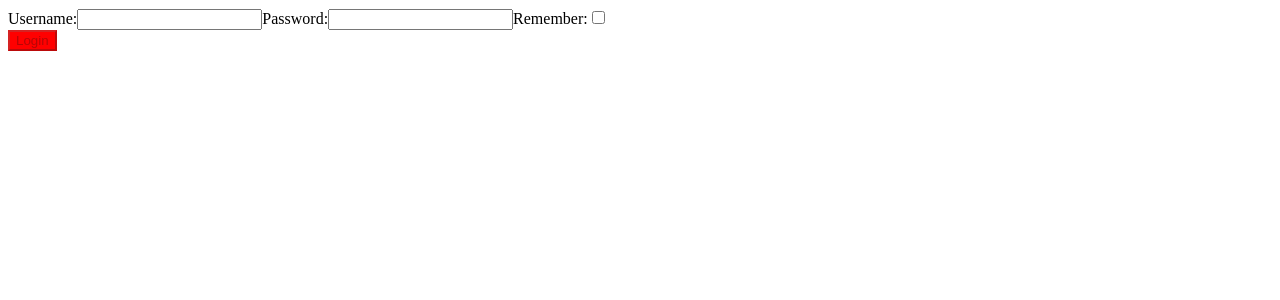
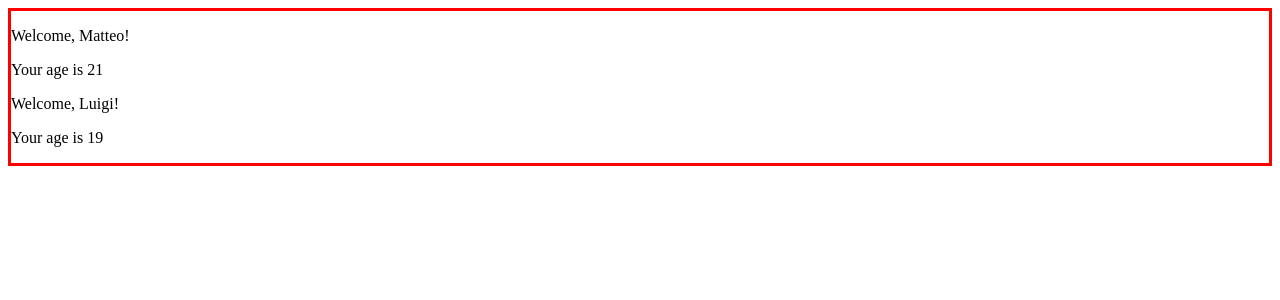
Before and after one commit to MatteoSpinelli/reactDevelhope, a React (Create React App) app in the folder jsx/: page / in a window 1280 px wide. Shown: the top 300 px of the page. Built offline with nearby package versions, Linux system fonts and the light colour scheme.

Commit message:
add exercise files

```diff
--- a/jsx/src/App.js
+++ b/jsx/src/App.js
@@ -1,5 +1,6 @@
 import React from "react";
-import { Login } from "./Login";
+import { Container } from "./Container";
+import { Welcome } from "./Welcome";
 
 export class App extends React.Component{
     onlogin(data){
@@ -8,7 +9,10 @@ export class App extends React.Component{
     render(){
         return (
             <div>
-                <Login onlogin={this.onlogin}/>
+                <Container>
+                    <Welcome name="Matteo" age={21} />
+                    <Welcome name="Luigi" age={19} />
+                </Container>
             </div>
         )
     }
--- /dev/null
+++ b/jsx/src/Container.js
@@ -0,0 +1,11 @@
+import React from "react";
+
+export class Container extends React.Component{
+    render(){
+        return (
+            <div className="container">
+                {this.props.children}
+            </div>
+        )
+    }
+}
--- a/jsx/src/Login.js
+++ /dev/null
@@ -1,48 +0,0 @@
-import React from "react";
-
-export class Login extends React.Component {
-
-    state = {
-        username: "",
-        password: "",
-        remember: false
-    }
-
-    handleChange = (event) => {
-        const name = event.target.name
-        const value = event.target.type === "checkbox" ? event.target.checked : event.target.value
-        this.setState({
-            [name]: value
-        })
-    }
-
-    controlButton = () => {
-        return !(this.state.username && this.state.password)
-    }
-
-
-    render() {
-        return (
-            <form>
-                <for>Username:</for>
-                <input type="text" name="username" value={this.state.username} onChange={this.handleChange} />
-                <for>Password:</for>
-                <input type="password" name="password" value={this.state.password} onChange={this.handleChange} />
-                <for>Remember:</for>
-                <input type="checkbox" name="remember" checked={this.state.remember} onChange={this.handleChange} />
-                <br />
-                <button disabled={this.controlButton()}
-                    onClick={
-                        (event) => {
-                            event.preventDefault()
-                            this.props.onlogin(this.state)
-                        }
-                    } style={
-                        {
-                            backgroundColor: this.state.password.length <= 8 ? "red" : "green"
-                        }
-                    }>Login</button>
-            </form>
-        )
-    }
-}
--- a/jsx/src/Welcome.js
+++ b/jsx/src/Welcome.js
@@ -4,7 +4,7 @@ import { Age } from "./Age";
 export class Welcome extends React.Component {
     render() {
         return (
-            <div className="container">
+            <div>
                 <p>Welcome, {this.props.name ? this.props.name : "User"}!</p>
                 <Age age={this.props.age} />
             </div>
--- a/jsx/src/index.css
+++ b/jsx/src/index.css
@@ -1,4 +1,4 @@
 .container{
-    background-color: bisque;
-    border: 3px solid goldenrod
+    background-color: white;
+    border: 3px solid red
 }
```
Also changed, not shown: 1 other file (tests, documents, lock files or other folders).
